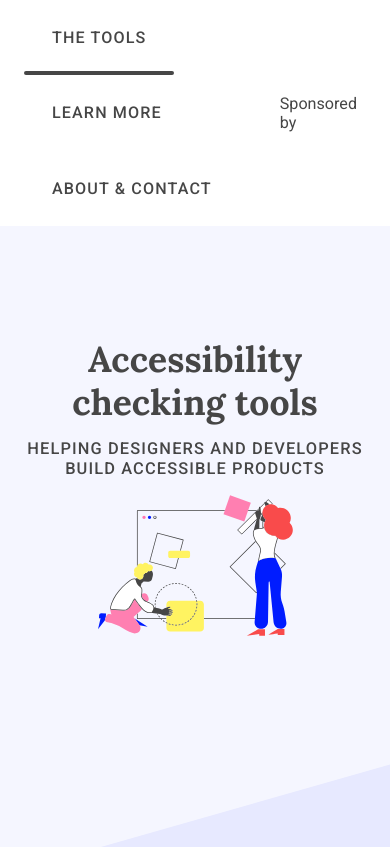
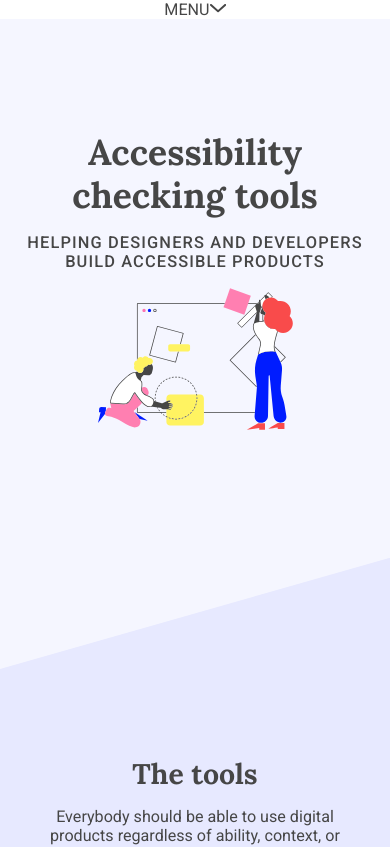
Before and after one commit to accessibility-tools/website, a Next.js app: page / in a window 390 px wide. Shown: the top 847 px of the page. Built offline with nearby package versions, Linux system fonts and the light colour scheme.

Commit message:
set up responsive menu for navagation

```diff
--- /dev/null
+++ b/src/components/navigation/MenuList.jsx
@@ -0,0 +1,70 @@
+import React, { useState } from "react";
+import PropTypes from "prop-types";
+import styled from "styled-components";
+import MenuItem from "../menu-item/MenuItem";
+import Sponsor from "../sponsor/Sponsor";
+
+const VALUES = {
+  TOOLS: "the tools",
+  LEARN: "learn more",
+  ABOUT: "about & contact",
+};
+
+const StyledList = styled.ul`
+  width: 100%;
+  margin: 0;
+  padding: 0;
+  display: flex;
+  & > li {
+    display: inline-flex;
+  }
+
+  @media (max-width: 48rem) {
+    --spacing-nav: 2.5rem;
+    flex-flow: column nowrap;
+    align-items: center;
+    z-index: 999;
+    background-color: #ffffff;
+    position: fixed;
+    top: var(--spacing-nav);
+    right: 0;
+    height: calc(100% - var(--spacing-nav));
+    width: 100vw;
+    padding-top: var(--spacing-nav);
+    transform: ${({ open }) => (open ? "translateX(0)" : "translateX(100%)")};
+  }
+`;
+
+const StyledLogo = styled(Sponsor)`
+  align-items: center;
+  margin-left: auto;
+
+  @media (max-width: 48rem) {
+    margin-top: auto;
+    margin-left: inherit;
+  }
+`;
+
+const MenuList = ({ open }) => {
+  const [selected, setSelected] = useState(VALUES.TOOLS);
+  return (
+    <StyledList open={open}>
+      {Object.values(VALUES).map(item => (
+        <MenuItem
+          key={item}
+          value={item}
+          onSelect={() => setSelected(item)}
+          isSelected={item === selected}
+          text={item}
+        />
+      ))}
+      <StyledLogo />
+    </StyledList>
+  );
+};
+
+MenuList.propTypes = {
+  open: PropTypes.bool.isRequired,
+};
+
+export default MenuList;
--- a/src/components/navigation/Nav.jsx
+++ b/src/components/navigation/Nav.jsx
@@ -1,48 +1,20 @@
-import React, { useState } from "react";
+import React from "react";
 import styled from "styled-components";
 import { spacing } from "../../shared/style";
-import MenuItem from "../menu-item/MenuItem";
-import Sponsor from "../sponsor/Sponsor";
+import NavMenu from "./NavMenu";
 
-const VALUES = {
-  TOOLS: "the tools",
-  LEARN: "learn more",
-  ABOUT: "about & contact",
-};
-
-const StyledNav = styled.nav`
+const NavContainer = styled.nav`
   display: flex;
   align-items: center;
   justify-content: space-between;
   padding: 0 ${spacing.padding.medium}px;
 `;
 
-const StyledList = styled.ul`
-  margin: 0;
-  padding: 0;
-  & > li {
-    display: inline-flex;
-  }
-`;
-
 const Nav = () => {
-  const [selected, setSelected] = useState(VALUES.TOOLS);
   return (
-    <StyledNav>
-      <StyledList>
-        {Object.values(VALUES).map((item) => (
-          <MenuItem
-            key={item}
-            value={item}
-            onSelect={() => setSelected(item)}
-            isSelected={item === selected}
-            text={item}
-          />
-        ))}
-      </StyledList>
-      <Sponsor />
-    </StyledNav>
+    <NavContainer>
+      <NavMenu />
+    </NavContainer>
   );
 };
-
 export default Nav;
--- /dev/null
+++ b/src/components/navigation/NavMenu.jsx
@@ -0,0 +1,29 @@
+import React, { useState } from "react";
+import styled from "styled-components";
+import Icon from "../icon/Icon";
+import MenuList from "./MenuList";
+
+const MenuLabel = styled.div`
+  display: none;
+  @media (max-width: 48rem) {
+    display: flex;
+    justify-content: space-between;
+    flex-direction: row;
+    margin: auto;
+  }
+`;
+
+const NavMenu = () => {
+  const [open, setOpen] = useState(false);
+  return (
+    <>
+      <MenuLabel open={open} onClick={() => setOpen(!open)}>
+        <span>MENU</span>
+        <Icon icon="bArrow" />
+      </MenuLabel>
+      <MenuList open={open} />
+    </>
+  );
+};
+
+export default NavMenu;
--- a/src/components/sponsor/Sponsor.jsx
+++ b/src/components/sponsor/Sponsor.jsx
@@ -5,7 +5,7 @@ import { icons } from "../../shared/icons";
 import { spacing } from "../../shared/style";
 
 const Logo = styled.svg`
-  display: ${(props) => (props.block ? "block" : "inline-block")};
+  display: ${props => (props.block ? "block" : "inline-block")};
   vertical-align: middle;
   height: 1em;
   max-width: 100%;
@@ -17,7 +17,7 @@ const Logo = styled.svg`
 `;
 
 const Path = styled.path`
-  fill: ${(props) => props.color || "currentColor"};
+  fill: ${props => props.color || "currentColor"};
 `;
 
 const ShoutOut = styled.div`
@@ -27,9 +27,10 @@ const ShoutOut = styled.div`
   margin: 0 ${spacing.padding.large}px;
 `;
 
-const Sponsor = ({ block }) => {
+/* expose the className prop on exported component to receive new className */
+const Sponsor = ({ block, className }) => {
   return (
-    <ShoutOut>
+    <ShoutOut className={className}>
       <p>Sponsored by</p>
       <Logo viewBox="0 0 100 21" className="Logo" block={block}>
         <Path d={icons["FutuLogo"]} />
@@ -40,6 +41,7 @@ const Sponsor = ({ block }) => {
 
 Sponsor.propTypes = {
   block: PropTypes.bool,
+  className: PropTypes.string,
 };
 
 export default Sponsor;
```
